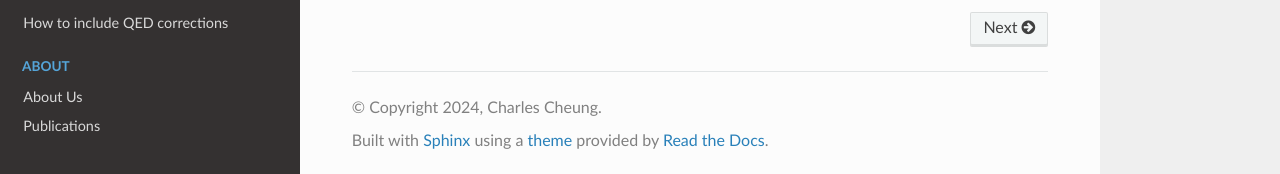
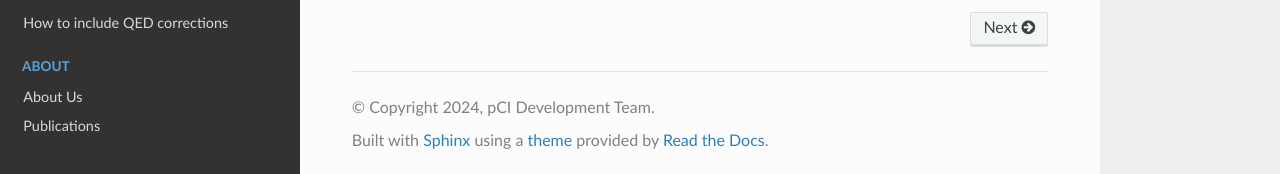
Before and after one commit to ud-pci/pCI, a Sphinx documentation site: the page built from docs/index.rst, in a window 1280 px wide and 900 px high, scrolled down 2085 px. Shown: the part 723-897 px from the top of the window. Built offline with Sphinx 7.4.7 and the Read the Docs theme 2.0.0, drawn with Linux system fonts in a browser that asks for light colours.

Commit message:
updated copyright authors

```diff
--- a/docs/conf.py
+++ b/docs/conf.py
@@ -7,7 +7,7 @@
 # https://www.sphinx-doc.org/en/master/usage/configuration.html#project-information
 
 project = 'pci'
-copyright = '2024, Charles Cheung'
+copyright = '2024, pCI Development Team'
 author = 'Charles Cheung'
 
 # -- General configuration ---------------------------------------------------
```
